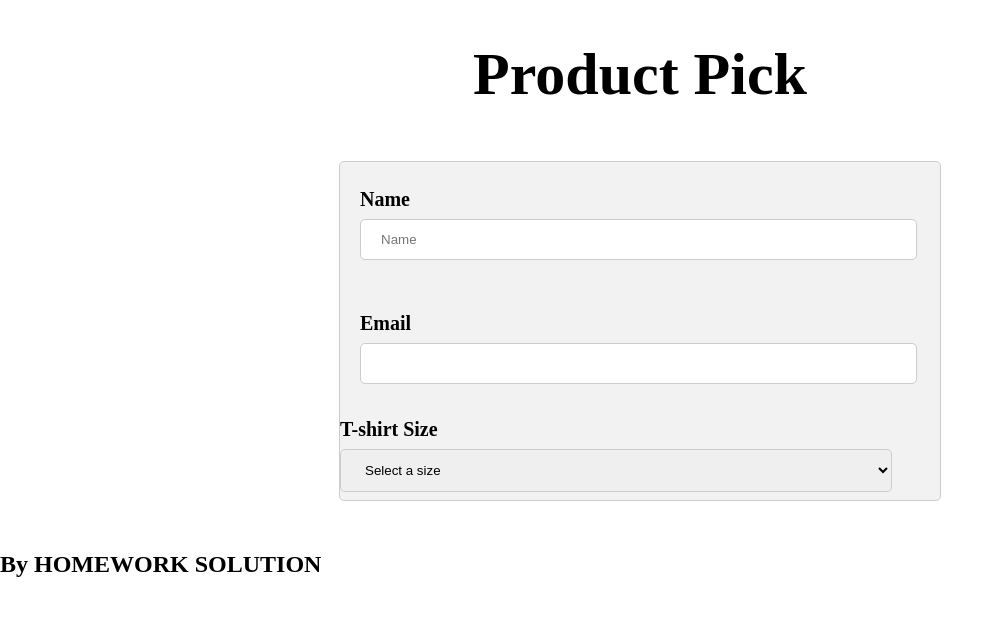
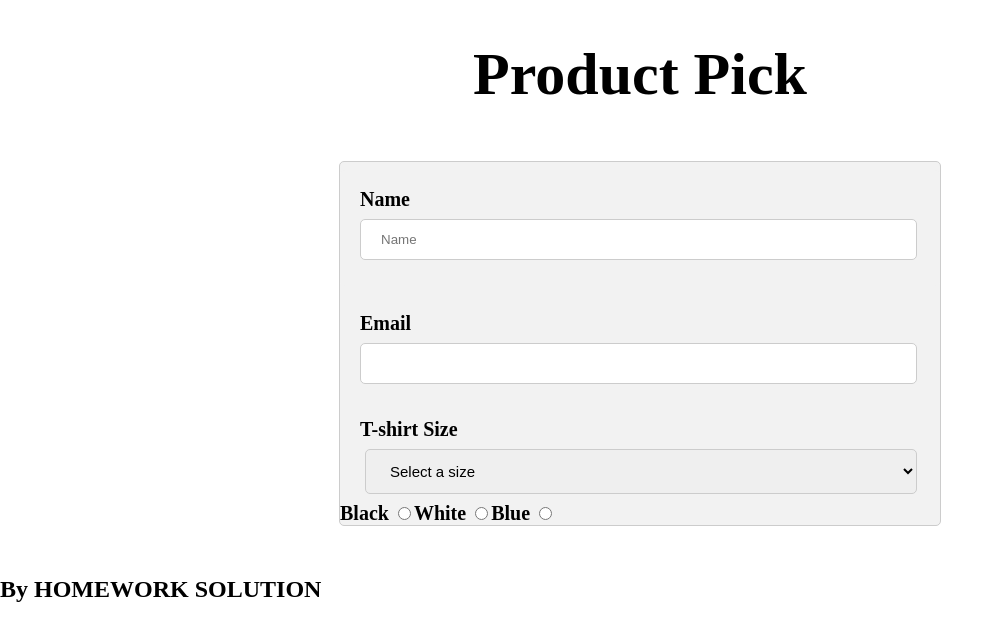
Before and after one commit to JordyMu/Forms-Controls, a plain HTML site: page index.html in a window 1280 px wide. Shown: the whole page, without its empty margins (0-1004 px from the left). Drawn offline with Linux system fonts and the light colour scheme.

Commit message:
I add style for t-shirt-color

```diff
--- a/index.html
+++ b/index.html
@@ -36,6 +36,20 @@
       <option value="XXL">XXL</option>
       </select>
      </div>
+     <div class="radio">
+      <div>
+      <label for="black">Black</label>
+      <input type="radio" name="color" id="black" value="black">
+      </div>
+      <div>
+      <label for="white">White</label>
+      <input type="radio" name="color" id="white" value="white">
+      </div>
+      <div>
+      <label for="blue">Blue</label>
+      <input type="radio" name="color" id="blue" value="blue">
+      </div>
+      </div>
   </form>
 
   </main>
--- a/styles.css
+++ b/styles.css
@@ -49,3 +49,19 @@ label{
     margin: 8px 0;
     background: #f2f2f2;
 }
+/* T-shirt size */
+.tshirt{
+    display: flex;
+    justify-content: left;
+    padding-left: 20px;
+}
+#size{
+    display: center;
+    justify-content: center;
+    font-size: 15px;
+    font-weight: 700px;
+    margin-left:25px;
+}
+.radio{
+    display: flex;
+}
```
